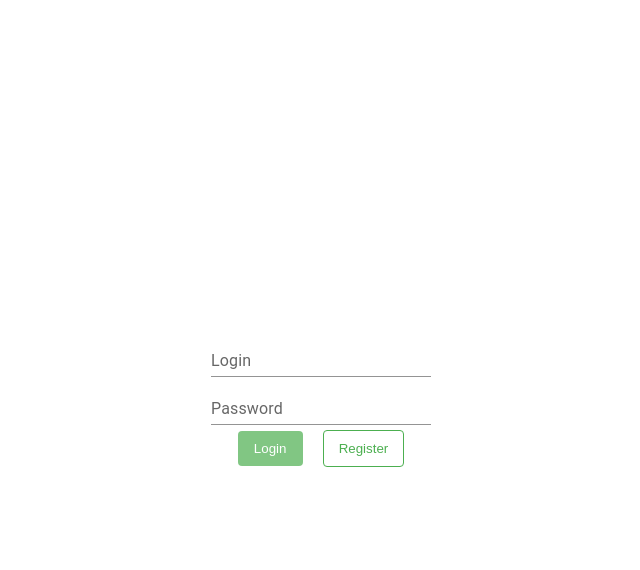
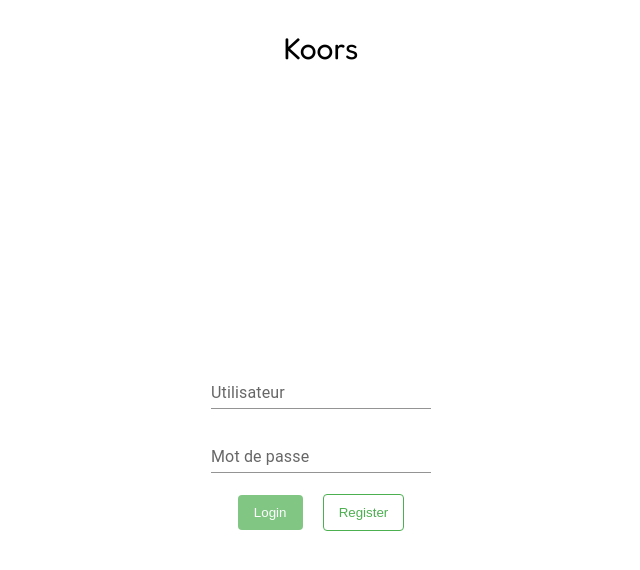
Before and after one commit to beuted/koors, a React (Create React App) app: page / in a window 1280 px wide. Shown: the top 570 px of the page, without its empty margins (319-959 px from the left). Built offline with nearby package versions, Linux system fonts and the light colour scheme.

Commit message:
Koors V1.0.0

```diff
--- a/package.json
+++ b/package.json
@@ -1,6 +1,6 @@
 {
   "name": "cra-pwa",
-  "version": "0.1.0",
+  "version": "1.0.0",
   "private": true,
   "dependencies": {
     "@emotion/react": "^11.9.0",
--- a/src/App.css
+++ b/src/App.css
@@ -1,5 +1,4 @@
 .App {
-  font-family: 'Fredoka', sans-serif;
   text-align: center;
   justify-content: center;
   display: flex;
--- a/src/Login.css
+++ b/src/Login.css
@@ -4,13 +4,13 @@ body,
 .Koors,
 .Login {
   height: 100%;
+  font-family: 'Fredoka', sans-serif;
 }
 
 .Login {
   display: flex;
   align-items: center;
-  justify-content: center;
-
+  flex-direction: column;
 }
 
 .login-box {
@@ -18,4 +18,5 @@ body,
   align-items: center;
   justify-content: center;
   flex-direction: column;
+  flex-grow: 1
 }
--- a/src/Login.js
+++ b/src/Login.js
@@ -1,5 +1,5 @@
 import './Login.css';
-import React, { useEffect, useState } from 'react';
+import React, { useState } from 'react';
 import { useNavigate } from "react-router-dom";
 import TextField from '@mui/material/TextField';
 
@@ -8,11 +8,13 @@ function Login() {
   const [password, setPassword] = useState('');
   const [confirmPassword, setConfirmPassword] = useState('');
   const [registerMode, setRegisterMode] = useState(false);
+  const [loginError, setLoginError] = useState(false);
+  const [registerError, setRegisterError] = useState(false);
 
   const navigate = useNavigate();
 
   async function loginToTheApp() {
-    if (!user || user == '' || !password || password == '')
+    if (!user || user === '' || !password || password === '')
       return;
 
     const hashedPassword = await hashPassword(password);
@@ -30,12 +32,15 @@ function Login() {
       });
       if (!responseJson.ok) {
         console.error("failed to login", await responseJson.text());
+        setLoginError(true);
         return;
       }
     } catch (err) {
       console.error("failed to login", err);
+      setLoginError(true);
       return;
     }
+    setLoginError(false);
 
     localStorage.setItem('auth', hashedPassword);
 
@@ -62,48 +67,60 @@ function Login() {
       });
       if (!responseJson.ok) {
         console.error("failed to register", await responseJson.text());
+        setRegisterError(true);
         return;
       }
     } catch (err) {
       console.error("failed to register", err);
+      setRegisterError(true);
       return;
     }
+
+    setRegisterError(false);
 
     loginToTheApp();
   }
 
   return (
     <div className="Login">
+      <div className="title">
+        Koors
+      </div>
       <div className="login-box">
         <TextField
-          label="Login"
+          label="Utilisateur"
           type="string"
           variant="standard"
           onChange={(event) => { setUser(event.target.value) }}
+          error={loginError || registerError}
+          helperText={loginError ? "Utilisateur ou Mot de passe invalide" : (registerError ? "L'utilisateur existe déjà" : null)}
+          sx={{ mb: 2 }}
         />
         <TextField
-          label="Password"
+          label="Mot de passe"
           variant="standard"
           type="password"
           onChange={(event) => { setPassword(event.target.value) }}
+          sx={{ mb: 2 }}
         />
 
         { registerMode ? <TextField
-          label="Confirm Password"
+          label="Confirmer le Mot de passe"
           variant="standard"
           type="password"
           onChange={(event) => { setConfirmPassword(event.target.value) }}
+          sx={{ mb: 2 }}
         /> : null }
 
         <div>
         { !registerMode ? <>
-            <button className="actionButton" onClick={() => loginToTheApp()} disabled={!user || user == '' || !password || password == ''}>Login</button>
-            <button className="actionButton light" onClick={() => setRegisterMode(true)}>Register</button>
+            <button className="actionButton" onClick={() => loginToTheApp()} disabled={!user || user === '' || !password || password === ''}>Login</button>
+            <button className="actionButton light" onClick={() => {setRegisterMode(true); setLoginError(false);}}>Register</button>
           </>
           :
           <>
-            <button className="actionButton" onClick={() => registerToTheApp()} disabled={!user || user == '' || !password || password == '' || confirmPassword != password}>New account</button>
-            <button className="actionButton light" onClick={() => setRegisterMode(false)}>Back</button>
+            <button className="actionButton" onClick={() => registerToTheApp()} disabled={!user || user === '' || !password || password === '' || confirmPassword !== password}>New account</button>
+            <button className="actionButton light" onClick={() => {setRegisterMode(false); setRegisterError(false);}}>Back</button>
           </>
         }
         </div>
```
Also changed, not shown: 1 other file (tests, documents, lock files or other folders). Lines whose indentation alone changed are shown as unchanged.
